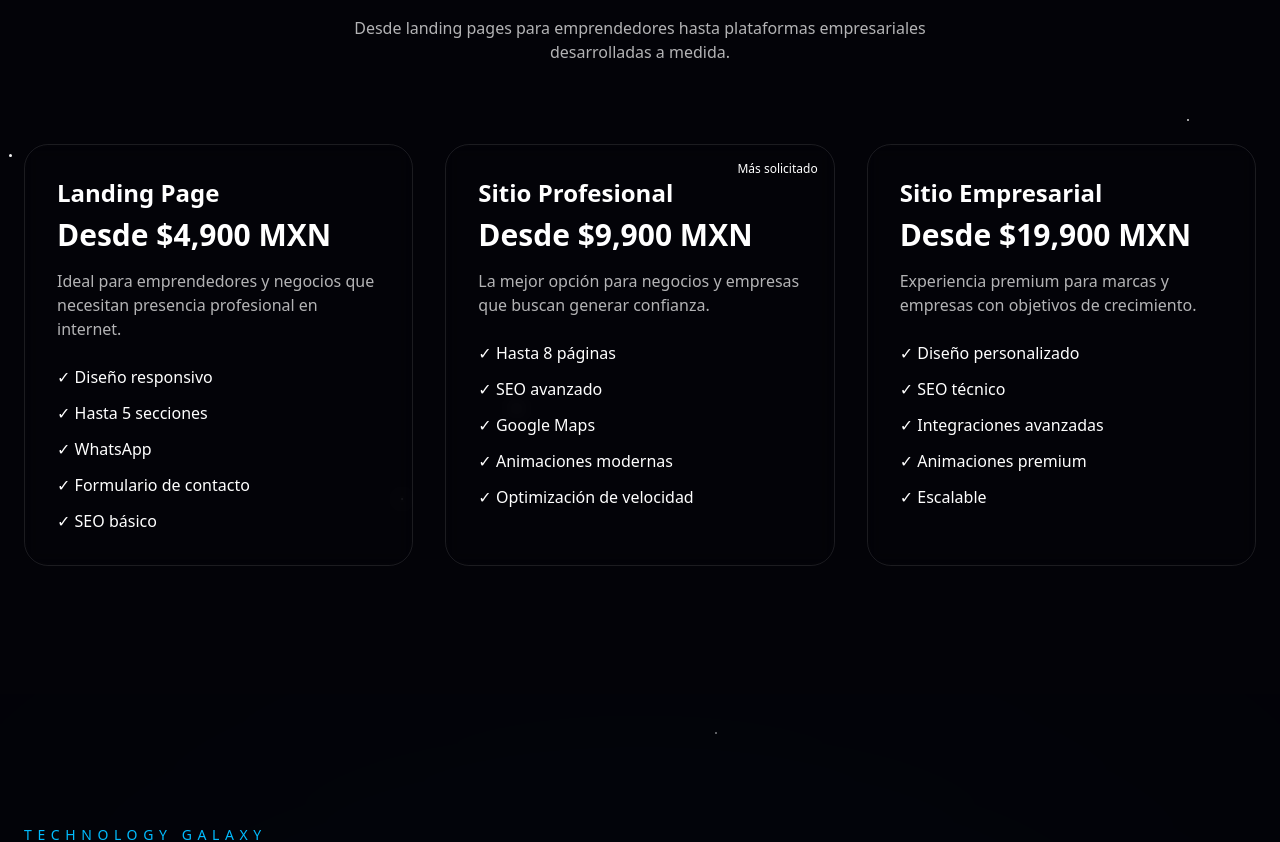
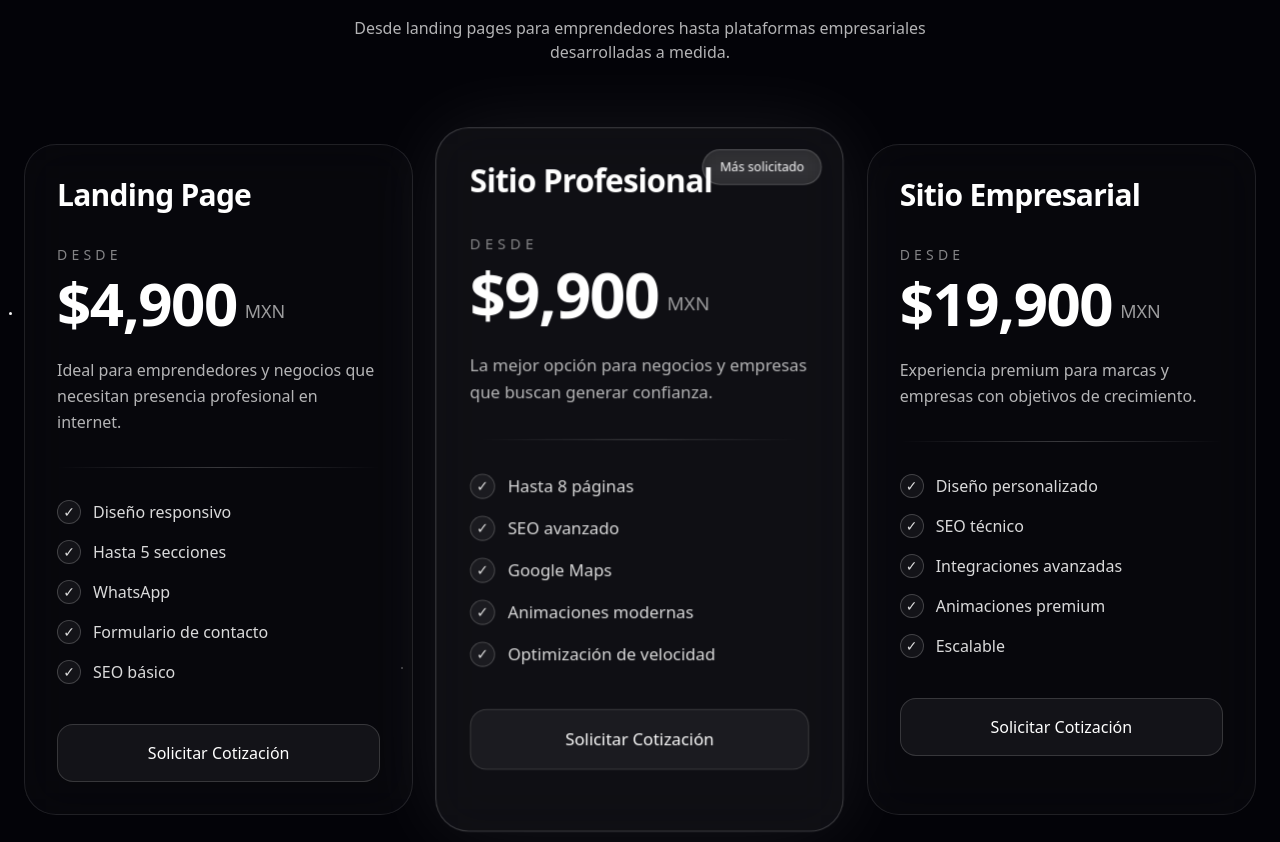
Before and after one commit to sofinator-hub/sofia-portafolio1, a Next.js app: page / in a window 1280 px wide. Shown: the part 4649-5491 px from the top of the page. Built offline with nearby package versions, Linux system fonts and the light colour scheme.

Commit message:
update in ServiceCard.tsx

```diff
--- a/components/ui/ServiceCard.tsx
+++ b/components/ui/ServiceCard.tsx
@@ -14,30 +14,130 @@ export default function ServiceCard({
   popular,
 }: ServiceCardProps) {
   return (
-    <div className="relative rounded-3xl border border-white/10 p-8 backdrop-blur">
+    <div
+      className={`
+        group relative overflow-hidden rounded-[32px]
+        border transition-all duration-500
+
+        ${
+          popular
+            ? `
+            border-white/20
+            bg-white/[0.05]
+            scale-105
+            shadow-[0_0_80px_rgba(255,255,255,0.08)]
+            `
+            : `
+            border-white/10
+            bg-white/[0.02]
+            hover:bg-white/[0.04]
+            `
+        }
+
+        backdrop-blur-xl
+        hover:-translate-y-2
+      `}
+    >
+      {/* Glow */}
+      <div
+        className="
+          absolute inset-0 opacity-0
+          transition-opacity duration-500
+          group-hover:opacity-100
+          bg-gradient-to-b
+          from-white/[0.05]
+          via-transparent
+          to-transparent
+        "
+      />
+
+      {/* Popular badge */}
       {popular && (
-        <span className="absolute top-4 right-4 text-xs">
+        <div
+          className="
+            absolute right-5 top-5
+            rounded-full
+            border border-white/20
+            bg-white/10
+            px-4 py-2
+            text-xs font-medium
+            backdrop-blur
+          "
+        >
           Más solicitado
-        </span>
+        </div>
       )}
 
-      <h3 className="text-2xl font-bold">{title}</h3>
+      <div className="relative z-10 p-8">
+        {/* Title */}
+        <h3 className="text-3xl font-bold tracking-tight">
+          {title}
+        </h3>
 
-      <p className="mt-2 text-3xl font-semibold">
-        {price}
-      </p>
+        {/* Price */}
+        <div className="mt-8">
+          <span className="block text-sm uppercase tracking-[0.3em] text-white/50">
+            Desde
+          </span>
 
-      <p className="mt-4 text-white/70">
+          <div className="mt-2 flex items-end gap-2">
+            <span className="text-6xl font-black tracking-tight">
+              {price.replace("Desde ", "").replace(" MXN", "")}
+            </span>
+
+            <span className="mb-2 text-lg text-white/60">
+              MXN
+            </span>
+          </div>
+        </div>
+
+        {/* Description */}
+        <p className="mt-6 leading-relaxed text-white/70">
           {description}
         </p>
 
-      <ul className="mt-6 space-y-3">
+        {/* Divider */}
+        <div className="my-8 h-px bg-gradient-to-r from-transparent via-white/20 to-transparent" />
+
+        {/* Features */}
+        <ul className="space-y-4">
           {features.map((feature) => (
-          <li key={feature}>
-            ✓ {feature}
+            <li
+              key={feature}
+              className="flex items-center gap-3 text-white/85"
+            >
+              <div
+                className="
+                  flex h-6 w-6 items-center justify-center
+                  rounded-full border border-white/20
+                  bg-white/5 text-sm
+                "
+              >
+                ✓
+              </div>
+
+              <span>{feature}</span>
             </li>
           ))}
         </ul>
+
+        {/* CTA */}
+        <button
+          className="
+            mt-10 w-full rounded-2xl
+            border border-white/15
+            bg-white/5
+            py-4
+            font-medium
+            transition-all duration-300
+
+            hover:bg-white
+            hover:text-black
+          "
+        >
+          Solicitar Cotización
+        </button>
+      </div>
     </div>
   );
 }
```
Lines whose indentation alone changed are shown as unchanged.
